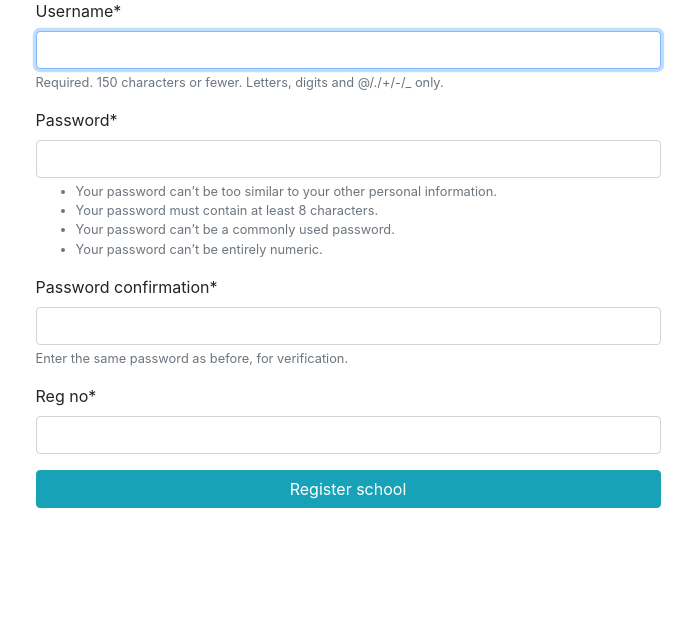
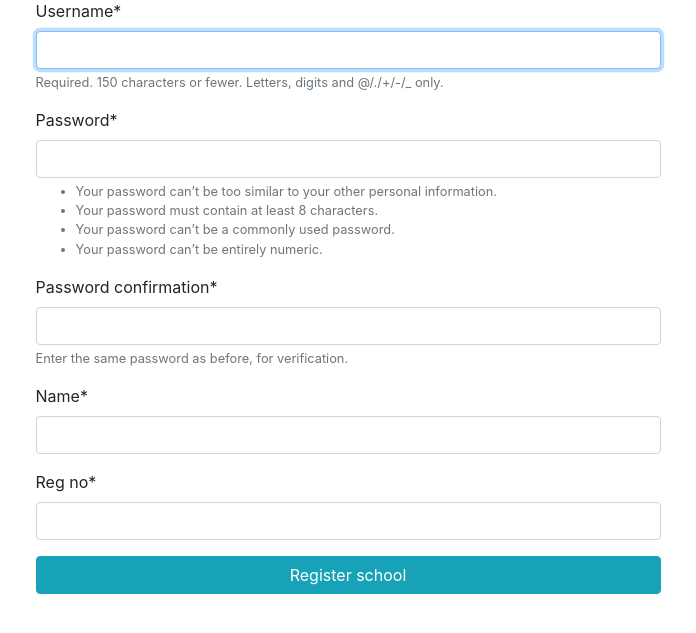
Before and after one commit to Madaraka02/portal, a Django app: page /school/register/ in a window 1280 px wide. Shown: the part 62-695 px from the top of the page, without its empty margins (292-988 px from the left). Run offline with Django 3.2, Linux system fonts and the light colour scheme; some libraries are stand-ins or nearby versions.

Commit message:
saving custom model fields using the usercreationform

```diff
--- a/openings/forms.py
+++ b/openings/forms.py
@@ -7,6 +7,7 @@ from .models import *
 
 
 class SchoolSignUpForm(UserCreationForm):
+    name = forms.CharField(required=True)
     reg_no = forms.CharField(required=True)
 
     class Meta(UserCreationForm.Meta):
@@ -15,6 +16,7 @@ class SchoolSignUpForm(UserCreationForm):
     @transaction.atomic
     def save(self):
         user = super().save(commit=False)
+        user.name = self.cleaned_data["name"]
         user.is_school = True
         user.save()
         school = School.objects.create(user=user)
@@ -45,6 +47,7 @@ class StudentSignUpForm(UserCreationForm):
         return user
 
 class CompanySignUpForm(UserCreationForm):
+    name = forms.CharField(required=True)
     reg_no = forms.CharField(required=True)
 
     class Meta(UserCreationForm.Meta):
@@ -53,6 +56,7 @@ class CompanySignUpForm(UserCreationForm):
     @transaction.atomic
     def save(self):
         user = super().save(commit=False)
+        user.name = self.cleaned_data["name"]
         user.is_company = True
         user.save()
         company = Company.objects.create(user=user)
--- a/openings/models.py
+++ b/openings/models.py
@@ -9,6 +9,7 @@ class User(AbstractUser):
     is_school = models.BooleanField(default=False)
     first_name = models.CharField(max_length=100)
     last_name = models.CharField(max_length=100)
+    name = models.CharField(max_length=100, null=True, default="school")
 
 class School(models.Model):
     user = models.OneToOneField(User, on_delete=models.CASCADE)
--- a/templates/admin.html
+++ b/templates/admin.html
@@ -136,7 +136,8 @@
         <table class="table table-sm table-striped table-hover">
           <thead class=" thead-dark">
             <tr>
-              <th scope="col">name</th>
+              <th scope="col">Name</th>
+              <th scope="col">Reg No</th>
               <th scope="col">Update</th>
               <th scope="col">Delete</th>
             </tr>
@@ -145,6 +146,7 @@
             {% for school in schools %}
               <tr>
                   <td>{{school.user.username}}</td>
+                  <td>{{school.reg_no}}</td>
                   <td><a class="btn btn-info btn-sm" href="{% url 'update_school' school.id %}">Update</a></td>
                   <td><a class="btn btn-danger btn-sm" href="/delete/school/{{school.id}}">Delete</a></td>
 
```
Also changed, not shown: db.sqlite3, openings/migrations/0019_user_name.py (added).
